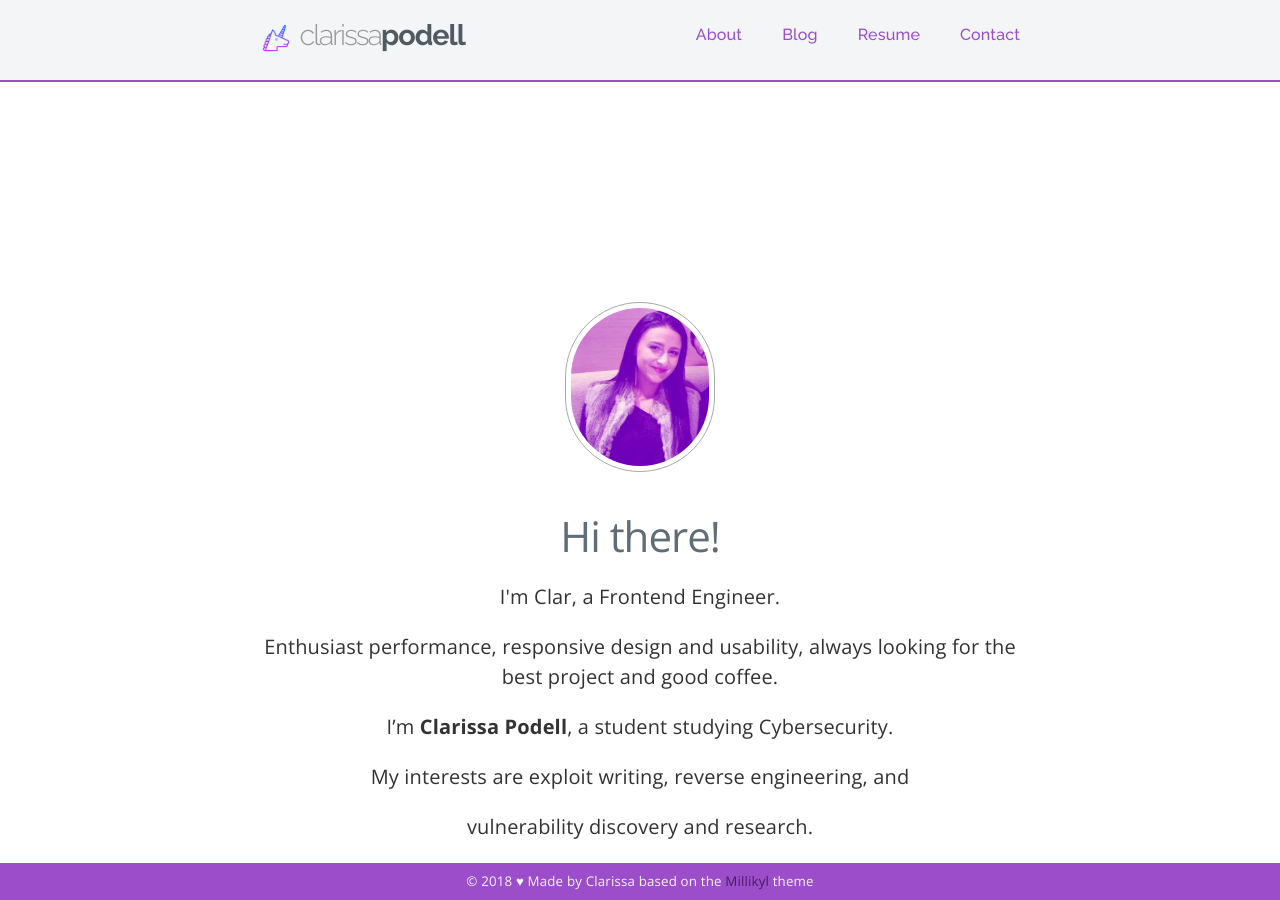
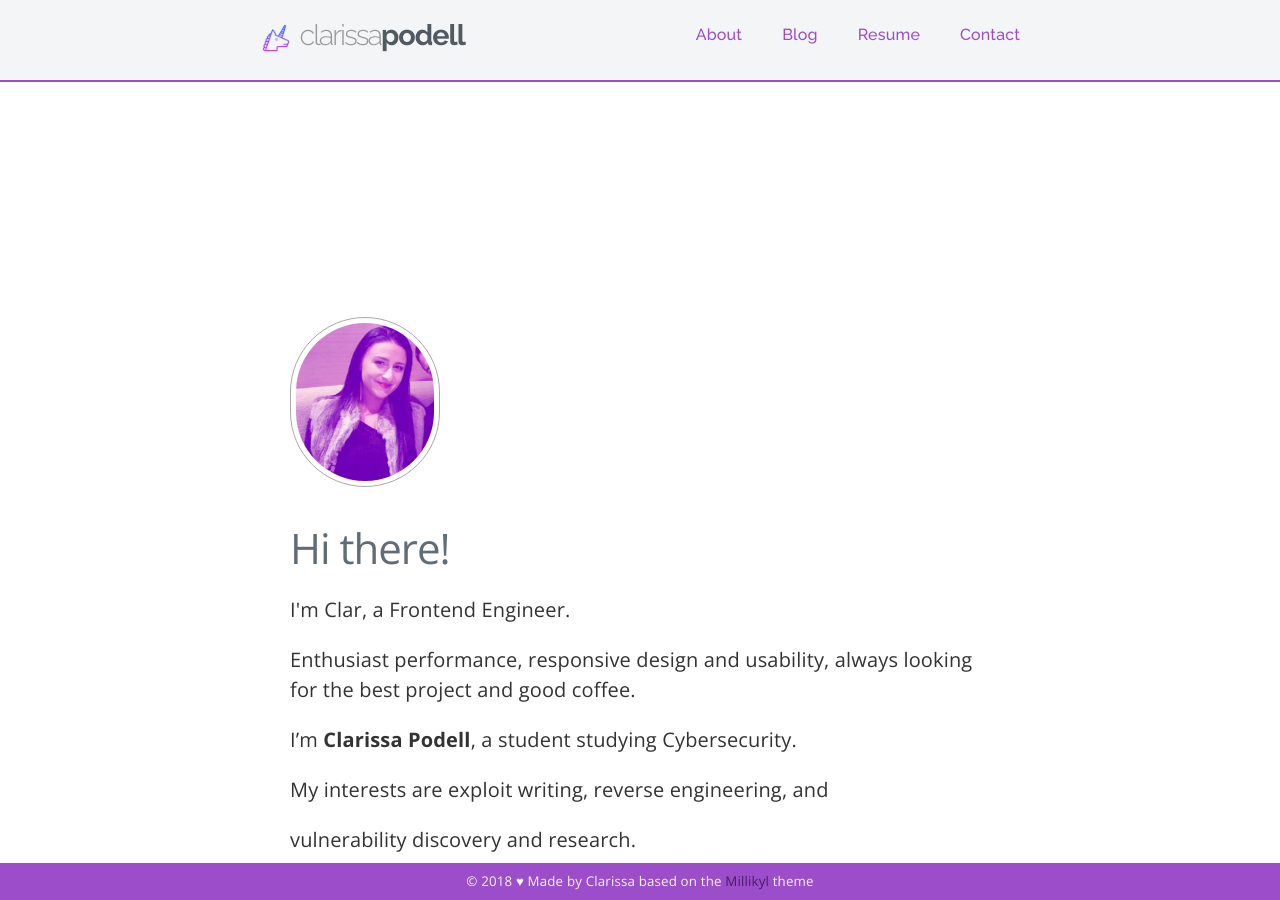
Before and after one commit to c1arissa/c1arissa.github.io, a Jekyll site: the page built from index.md, in a window 1280 px wide and 900 px high. Built offline with Jekyll 4.4.1, drawn with Linux system fonts in a browser that asks for light colours; nearby versions of some CDN libraries; a style sheet for code colours, icons or effects is not loaded.

Commit message:
Update home.html

```diff
--- a/_layouts/home.html
+++ b/_layouts/home.html
@@ -2,8 +2,7 @@
 layout: default
 ---
 
-<section class="hero">
-	<div class="hero-inner">
+<div class="home">
 	<!-- <div class="centered"> -->
 
 		<h1 class="post-header"></h1>
@@ -16,5 +15,4 @@ layout: default
 		{{ content }}
 		<!-- </div> -->
 
-	</div>
-</section>
+</div>
```
